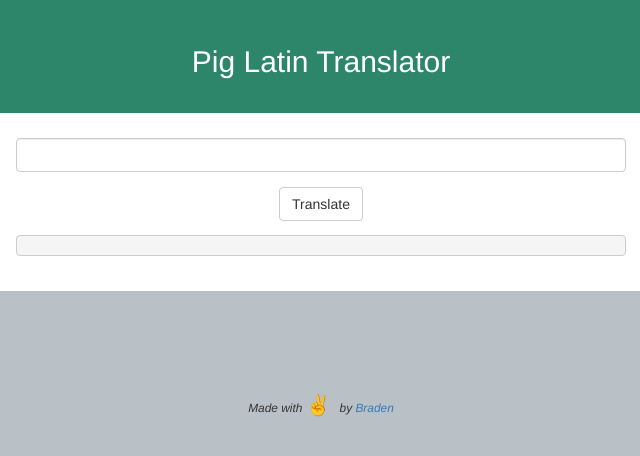
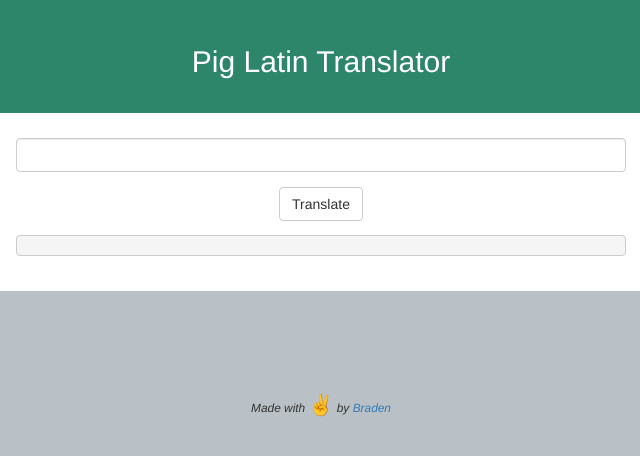
Before and after one commit to braden337/fcc, a plain HTML site: page pig/index.html in a window 1280 px wide. Shown: the full height of the page, 319-959 px from the left. Drawn offline with nearby package versions, Linux system fonts and the light colour scheme; no server answers; a small style sheet from the web is missing.

Commit message:
Update index.html

```diff
--- a/pig/index.html
+++ b/pig/index.html
@@ -80,7 +80,7 @@
     <div class="col-md-10 col-md-offset-1 col-xs-12 col-xs-offset-0">
 
       <div class="love text-center">
-        <small>Made with <span>&#9996;&nbsp;</span> by <a target="_blank" href="https://github.com/braden337">Braden</a></small>
+        <small>Made with <span>&#9996;</span> by <a target="_blank" href="https://github.com/braden337">Braden</a></small>
         <!--&#10084;-->
       </div>
 
```
